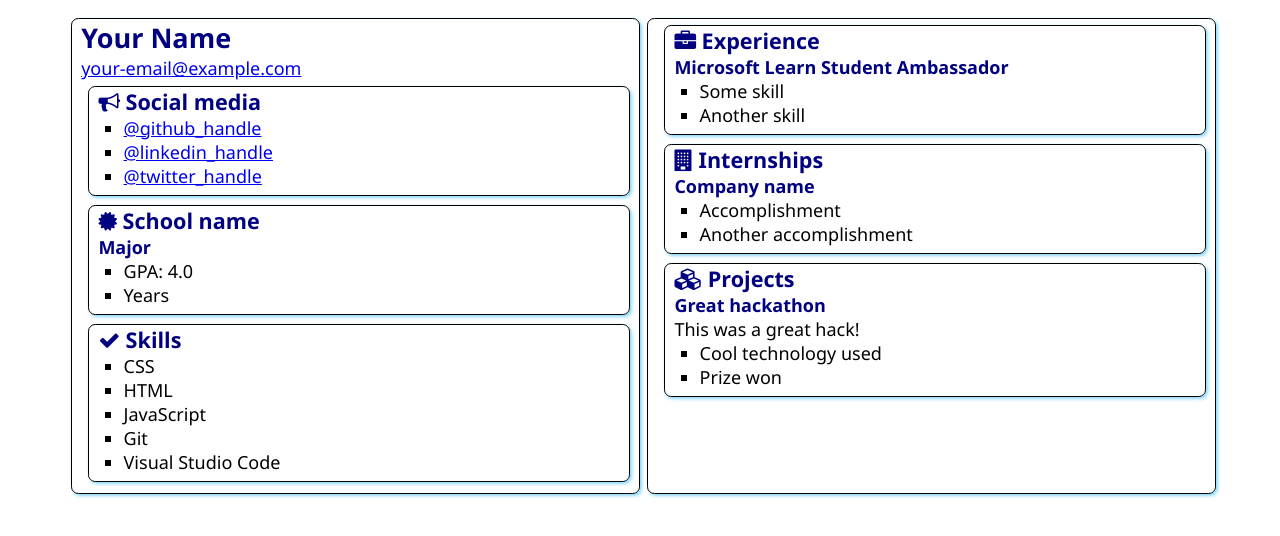
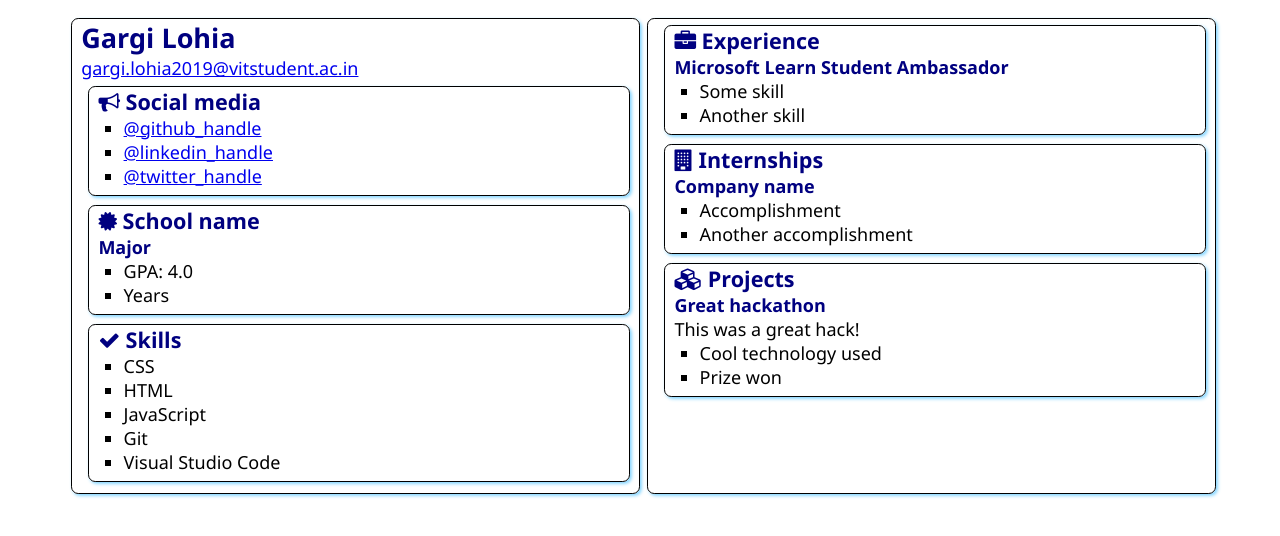
Before and after one commit to Gargilohia/SATechnicalOnboarding, a plain HTML site: page src/index.html in a window 1280 px wide. Drawn offline with Linux system fonts and the light colour scheme.

Commit message:
Added name

```diff
--- a/src/index.html
+++ b/src/index.html
@@ -12,8 +12,8 @@
 <body>
     <main>
         <article class="box">
-            <h1>Your Name</h1>
-            <div><a href="mailto:your.email@example.com">your-email@example.com</a></div>
+            <h1>Gargi Lohia</h1>
+            <div><a href="mailto:your.email@example.com">gargi.lohia2019@vitstudent.ac.in</a></div>
 
             <section class="box">
                 <h2>
```
